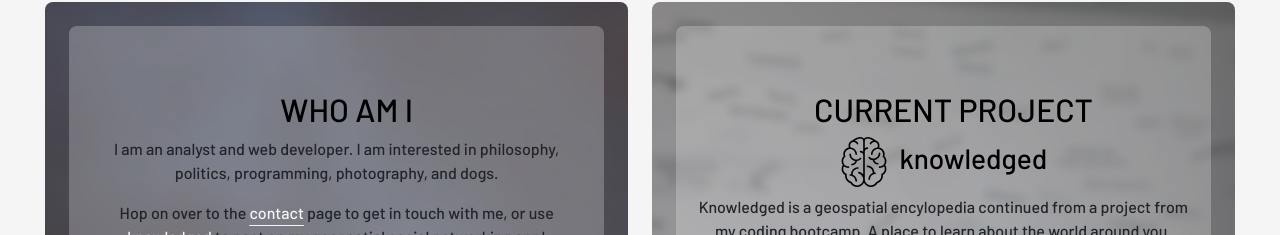
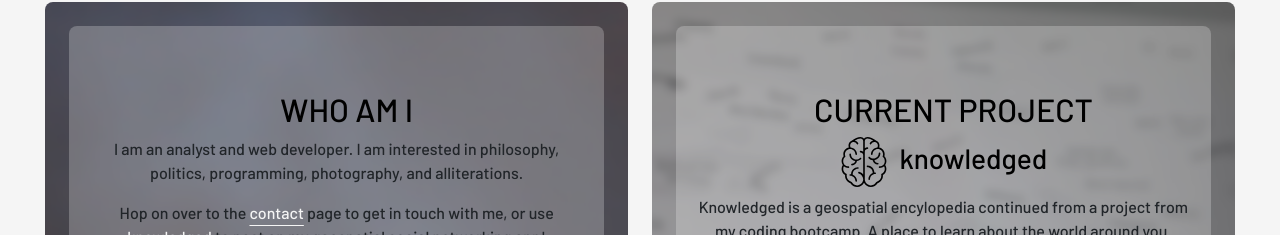
Before and after one commit to markciubal/20-Portfolio, a React (Create React App) app: page / in a window 1280 px wide. Shown: the part 231-466 px from the top of the page. Built offline with nearby package versions, Linux system fonts and the light colour scheme.

Commit message:
Changed dogs to alliterations.

```diff
--- a/src/components/About.js
+++ b/src/components/About.js
@@ -32,7 +32,7 @@ const About = (props) => {
                                     <div className="mx-auto w-100 py-4 my-4">
                                     <h2>WHO AM I</h2>
                                     <p>
-                                        I am an analyst and web developer. I am interested in philosophy, politics, programming, photography, and dogs.
+                                        I am an analyst and web developer. I am interested in philosophy, politics, programming, photography, and alliterations.
                                     </p>
                                     <p>
                                         Hop on over to the <a className="text-link" onClick={(e) => {
```
